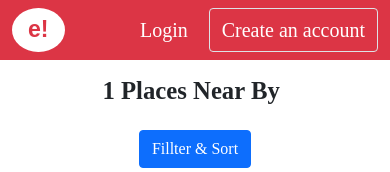
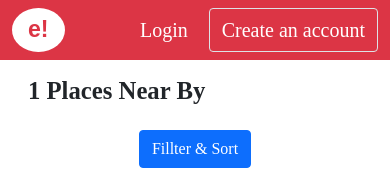
Before and after one commit to sumitb777/zomato-clone, a React (Create React App) app: page /Search/1/1 in a window 390 px wide. Shown: the top 172 px of the page. Built offline with nearby package versions, Linux system fonts and the light colour scheme; no server answers.

Commit message:
edit for responsiv

```diff
--- a/src/components/Search.js
+++ b/src/components/Search.js
@@ -124,7 +124,7 @@ const Search = (props) => {
             <section className="row">
                 <Header bgColor="bg-danger" user={props.user} />
             </section>
-            <section className="row col-10 col-sm-12 ps-5  m-auto">
+            <section className="row col-12  col-sm-11 ps-md-5   ps-1   m-auto">
                 <section className="  ">
                     <h3 className=" fw-bolder fs-2 my-3   "> {meal_type_name} Places Near By</h3>
                 </section>
```
